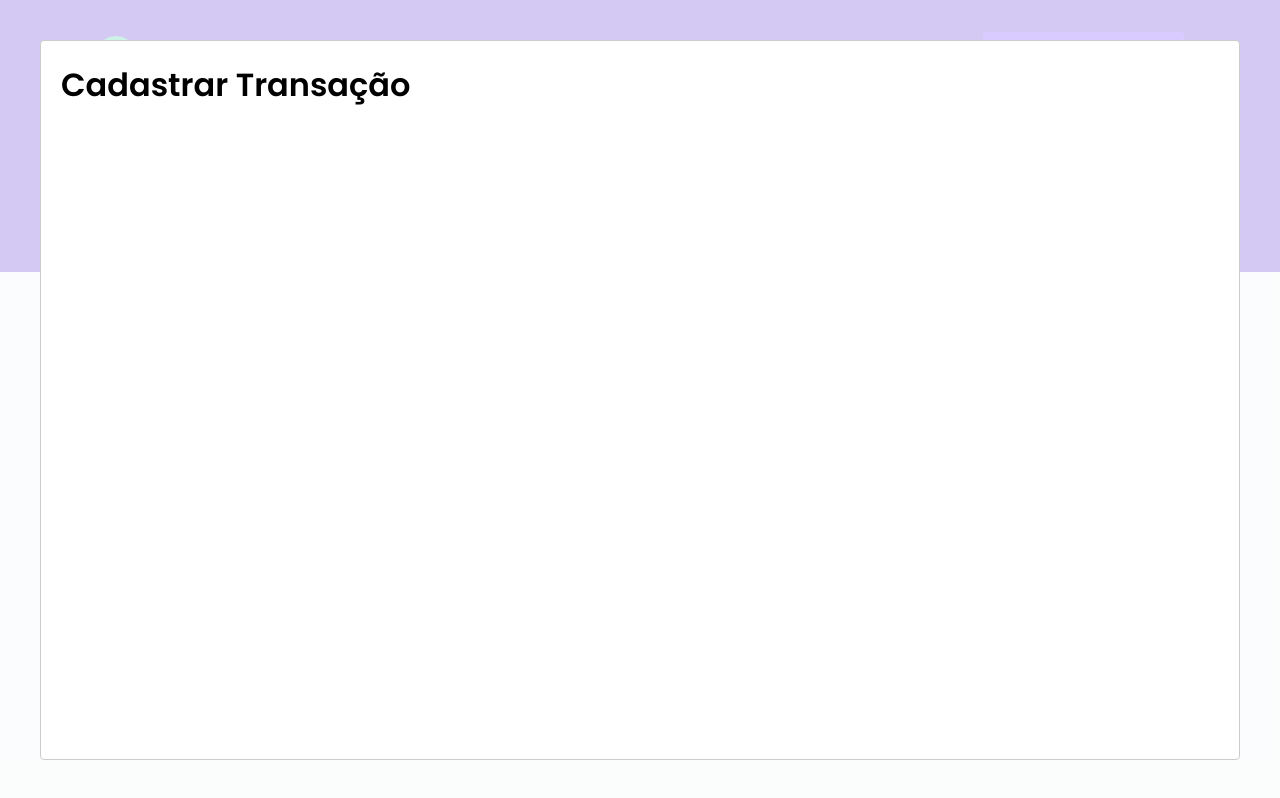
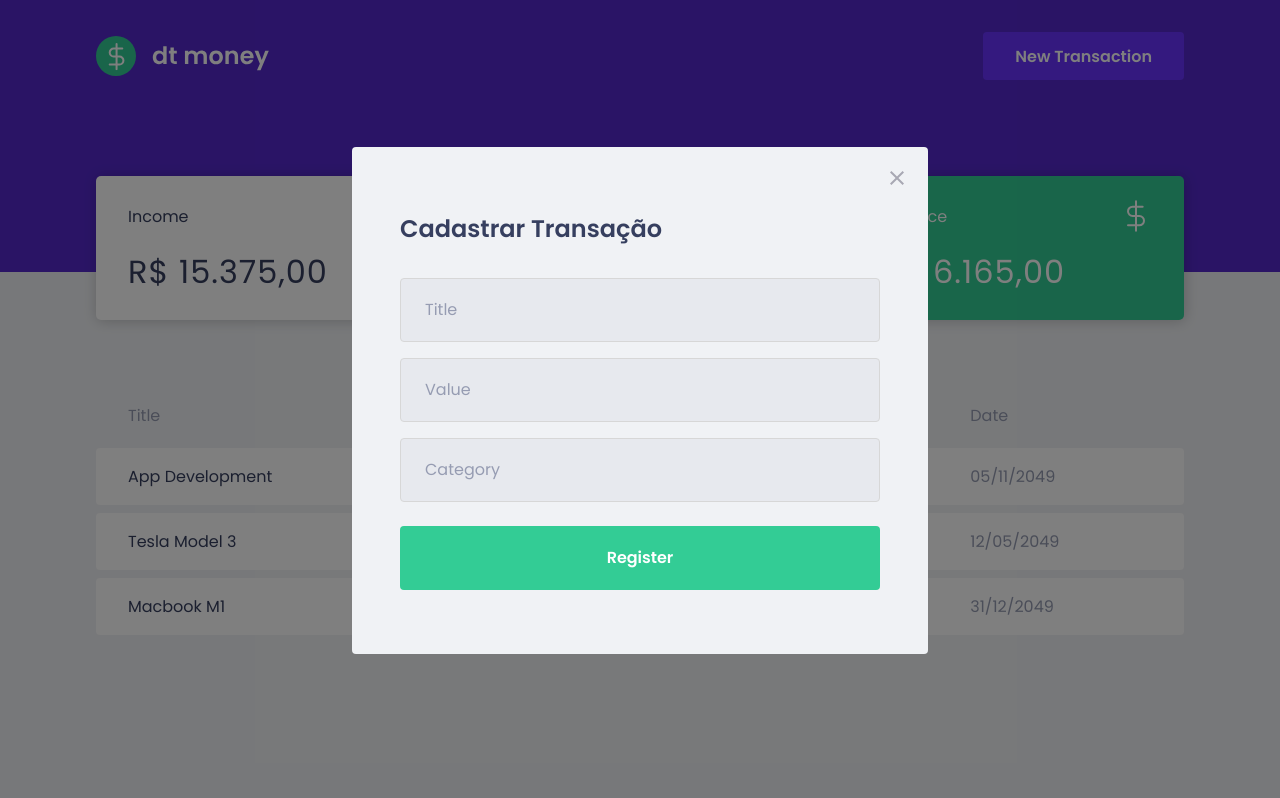
Before and after one commit to codinginrainbows/money4devs, a React (Create React App) app: page / in a window 1280 px wide. Both pictures are taken after a click on the button "New Transaction". Built offline with nearby package versions, Linux system fonts and the light colour scheme; no server answers; what miragejs would draw is missing.

Commit message:
modal style applied

```diff
--- a/src/App.tsx
+++ b/src/App.tsx
@@ -3,6 +3,7 @@ import Modal from 'react-modal';
 
 import { Dashboard } from './components/Dashboard';
 import { Header } from './components/Header';
+import { NewTransactionModal } from './components/NewTransactionModal';
 import { GlobalStyle } from './styles/global';
 
 Modal.setAppElement('#root');
@@ -22,14 +23,10 @@ export function App() {
     <>
       <Header onHandleOpenNewTransactionModal={handleOpenNewTransactionModal} />
       <Dashboard />
-
-      <Modal
+      <NewTransactionModal
         isOpen={isNewTransactionModalOpen}
         onRequestClose={handleCloseNewTransactionModal}
-        contentLabel="New Transaction Modal"
-      >
-        <h1>Cadastrar Transação</h1>
-      </Modal>
+      />
 
       <GlobalStyle />
     </>
--- /dev/null
+++ b/src/components/NewTransactionModal/index.tsx
@@ -0,0 +1,49 @@
+import Modal from 'react-modal';
+import { Container } from './styles';
+
+import closeButton from '../../assets/close.svg';
+
+interface NewTransactionModalProps {
+  isOpen: boolean,
+  onRequestClose: () => void,
+}
+
+export function NewTransactionModal({ isOpen, onRequestClose }: NewTransactionModalProps) {
+
+  return (
+    <Modal
+      isOpen={isOpen}
+      onRequestClose={onRequestClose}
+      contentLabel="New Transaction Modal"
+      overlayClassName="react-modal-overlay"
+      className="react-modal-content"
+    >
+      <button
+        type="button"
+        onClick={onRequestClose}
+        className="react-modal-closeButton"
+      >
+        <img src={closeButton} alt="Close Modal" />
+      </button>
+
+      <Container>
+        <h2>Cadastrar Transação</h2>
+
+        <input
+          placeholder="Title"
+        />
+        <input
+          type="number"
+          placeholder="Value"
+        />
+        <input
+          placeholder="Category"
+        />
+
+        <button type="submit">
+          Register
+        </button>
+      </Container>
+    </Modal>
+  )
+}
--- /dev/null
+++ b/src/components/NewTransactionModal/styles.ts
@@ -0,0 +1,65 @@
+import styled from "styled-components";
+
+export const Container = styled.form`
+  padding: 1rem 0;
+
+  h2 {
+    color: var(--text-title);
+    font-size: 1.5rem;
+    margin-bottom: 2rem;
+  }
+
+  input {
+    width: 100%;
+    padding: 1.5rem;
+    height: 4rem;
+    border-radius: 0.25rem;
+    background: #e7e9ee;
+
+    border: 1px solid #d7d7d7;
+
+    font-weight: 400;
+    font-size: 1rem;
+
+    &::placeholder {
+      color: var(--text-body);
+    }
+
+    & + input {
+      margin-top: 1rem;
+    }
+
+    /* hiding input type number arrows on:
+      Firefox */
+    -moz-appearance: textfield;
+
+    /* hiding input type number arrows on:
+      Chrome, Safari, Edge, Opera */
+    &::-webkit-outer-spin-button,
+    &::-webkit-inner-spin-button {
+      -webkit-appearance: none;
+    }
+
+  }
+
+  button[type="submit"] {
+    width: 100%;
+    padding: 0 2rem;
+    height: 4rem;
+    border: 0;
+    border-radius: 0.25rem;
+    background: var(--green);
+
+    margin-top: 1.5rem;
+
+    color: #fff;
+    font-size: 1rem;
+    font-weight: 600;
+
+    transition: filter 0.1s;
+
+    &:hover {
+      filter: brightness(0.9);
+    }
+  }
+`;
--- a/src/styles/global.ts
+++ b/src/styles/global.ts
@@ -22,11 +22,11 @@ export const GlobalStyle = createGlobalStyle`
 
   html {
     @media (max-width: 1080px) {
-      font-size: 93.75%;  //15px (padrão 16px)
+      font-size: 93.75%;  //15px (standard 16px)
     }
 
     @media (max-width: 720px) {
-      font-size: 87.5%;   //14px (padrão 16px)
+      font-size: 87.5%;   //14px (standard 16px)
     }
   }
 
@@ -53,4 +53,44 @@ export const GlobalStyle = createGlobalStyle`
     opacity: 0.6;
     cursor: not-allowed;
   }
+
+  //styling modals since they gonna be the same throughout the whole application
+  .react-modal-overlay {
+    background: rgba(0, 0, 0, 0.5);
+
+    position: fixed;
+    top: 0;
+    bottom: 0;
+    right: 0;
+    left: 0;
+
+    display: flex;
+    align-items: center;
+    justify-content: center;
+  }
+
+  .react-modal-content {
+    width: 100%;
+    max-width: 576px;
+
+    background: var(--background);
+    padding: 3rem;
+    position: relative;
+    border-radius: 0.25rem;
+  }
+
+  .react-modal-closeButton {
+    position: absolute;
+    border: 0;
+    background: transparent;
+
+    top: 1.5rem;
+    right: 1.5rem;
+
+    transition: filter 0.1s;
+
+    &:hover {
+      filter: brightness(0.8);
+    }
+  }
 `;
```
